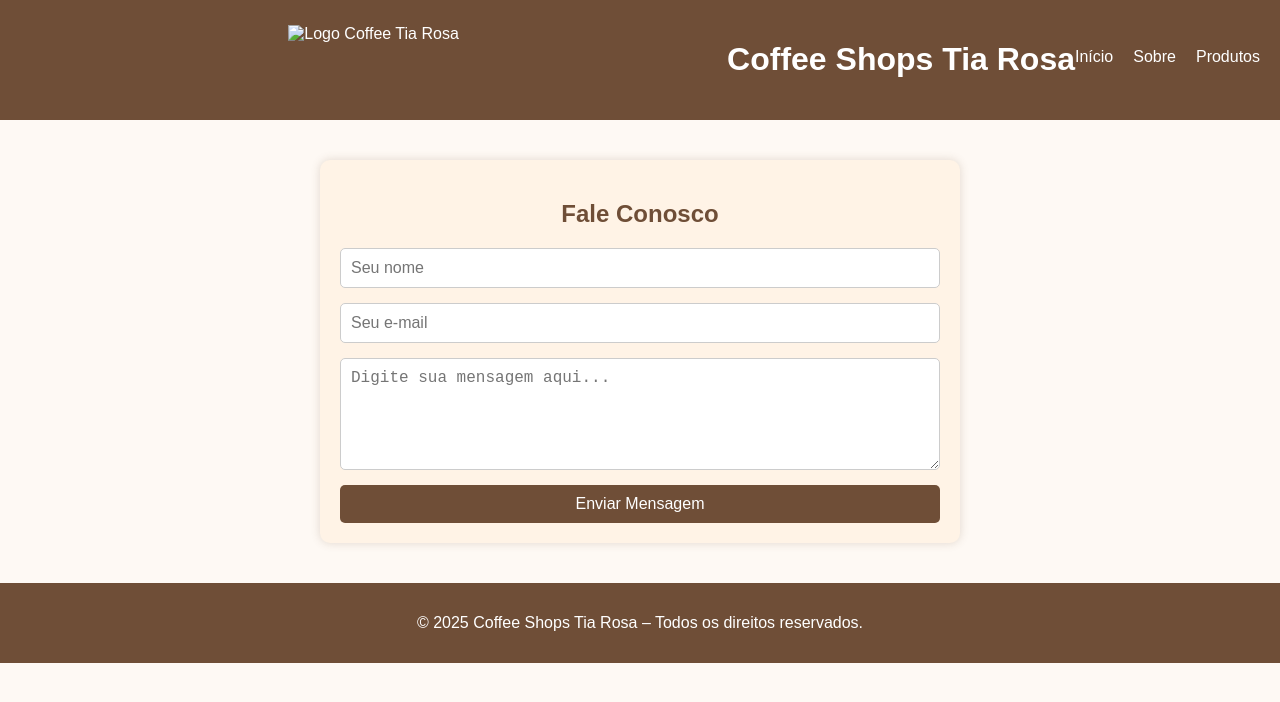
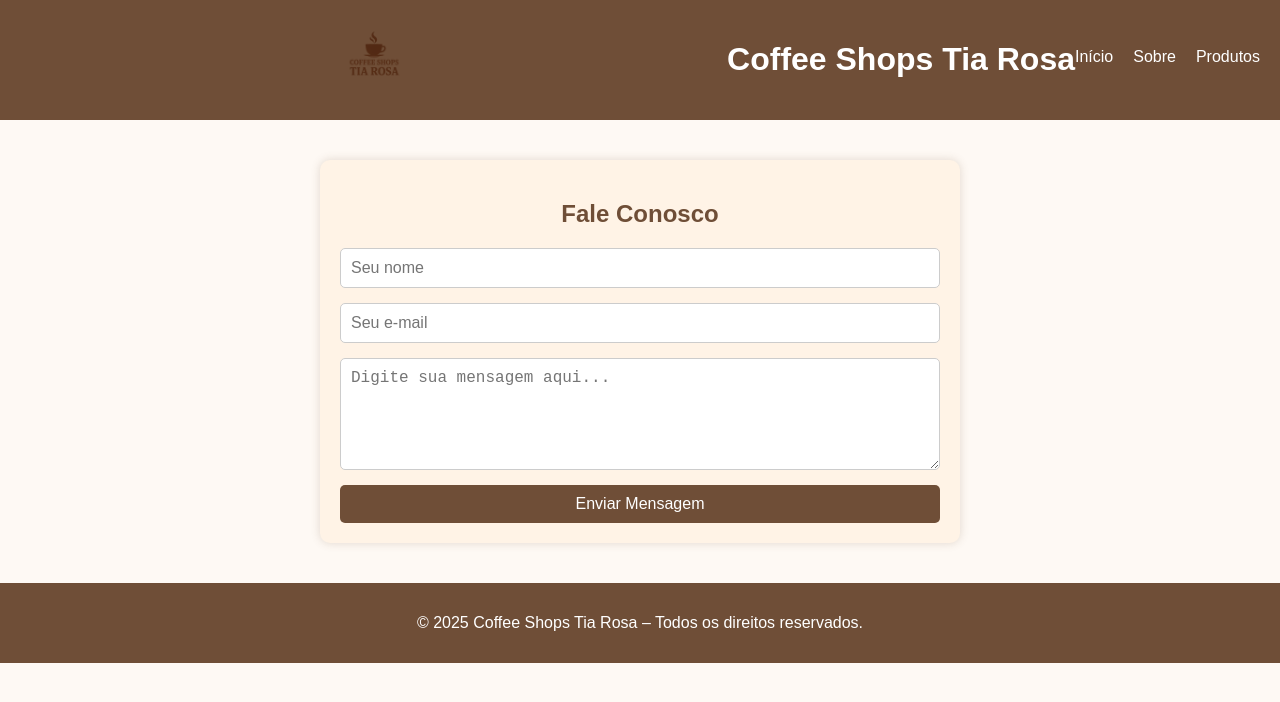
Before and after one commit to dida0982/coffee-shops-tia-rosa, a plain HTML site: page html/contato.html in a window 1280 px wide. Drawn offline with Linux system fonts and the light colour scheme; files that its build step writes are made by us from their sources.

Commit message:
atualização das pages

```diff
--- a/html/contato.html
+++ b/html/contato.html
@@ -92,7 +92,7 @@
 </head>
 <body>
   <header>
-    <img src="images/logo.png" alt="Logo Coffee Tia Rosa" class="logo">
+    <img src="/images/logo.png" alt="Logo Coffee Tia Rosa" class="logo">
     <h1>Coffee Shops Tia Rosa</h1>
     <nav>
       <ul>
```
Also changed, not shown: html/produtos.html (+1 -1 lines), index.html (+1 -1 lines).
